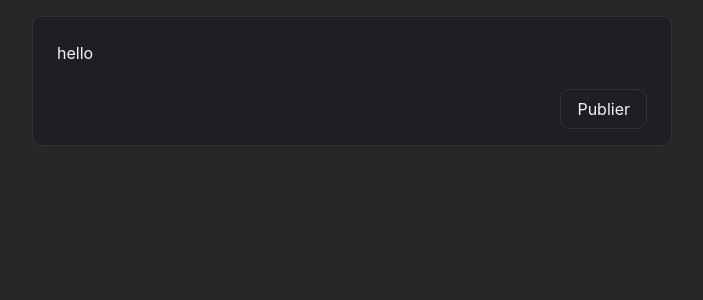
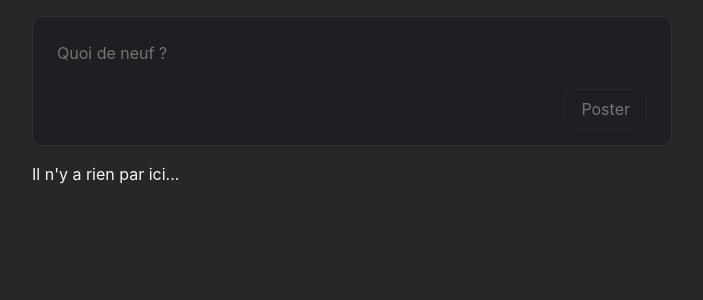
Before and after one commit to KytMj/vueJS_cours, a Vue app: page / in a window 1280 px wide. Shown: the top 300 px of the page, without its empty margins (288-991 px from the left). Built offline with nearby package versions, Linux system fonts and the light colour scheme.

Commit message:
fin du 2e cours : probleme invertedPosts

```diff
--- a/src/App.vue
+++ b/src/App.vue
@@ -1,17 +1,27 @@
 <script setup>
-import { ref } from "vue";
+import { ref, computed } from "vue";
 
-//let text = "Ca va bien";
-const text = ref("hello");
+const text = ref("");
+const trimmedText = computed(()=> text.value.trim());// à chaque fois que "text" est modifiée, la fonction fléchée ()=>text.value.trim() va être utilisée
 
 // function updateText(event) {
 //   text.value = event.target.value;
 // }
 
 const posts = ref([]);
+const invertedPosts = computed(()=> posts.slice().sort((post2, post1) => post1.createdAt - post2.createdAt))
 
 function addPost() {
-  posts.value.push(text.value);
+  const newPost = {
+    id: Math.random().toString(36).substring(2), //UUID
+    content: trimmedText.value,
+    createdAt: new Date(),
+    author: {
+      username: "anonymous",
+      avatarURL: "https://avatars.githubusercontent.com/u/130103824?v=4"
+    }
+  }
+  posts.value.push(newPost);
   text.value = "";
 }
 </script>
@@ -28,13 +38,22 @@ function addPost() {
           - v-model = binding bi-latéral (v-bind et v-on en même temps)
           - v-for = permet de faire des foreach et des for
         -->
-        <button type="submit">Publier</button>
+        <button type="submit" :disabled="!trimmedText">Poster</button>
       </form>
 
-      <!--<p>{{ text }}</p>-->
-      <!--RENDU DECLARATIF-->
 
-      <p v-for="(post, index) in posts" :key="index">{{ post }}</p>
+      <p v-show="!posts.length"> Il n'y a rien par ici...</p>
+
+      <article v-for="(post, index) in /*invertedPosts*/posts" :key="index" class="card">
+        <header>
+          <img :src="post.author.avatarURL" :alt="post.author.username" width="36" height="36"/>
+          <!--RENDU DECLARATIF-->
+          <a>{{ post.author.username }}</a>
+          <a>{{ post.createdAt }}</a>
+        </header>
+        <!--RENDU DECLARATIF-->
+        <p>{{ post.content }}</p>
+      </article>
     </div>
   </main>
 </template>
@@ -81,4 +100,27 @@ button {
   height: 40px;
   padding: 0 1rem;
 }
+button:disabled{
+  opacity: 0.4;
+  cursor: not-allowed;
+}
+article {
+  padding: 1rem;
+  overflow: hidden;
+}
+
+article p{
+  white-space: pre-wrap;
+}
+
+article header{
+  display: flex;
+  align-items: center;
+  gap: 0.5rem;
+  margin-bottom: 1rem;
+}
+
+article img{
+  border-radius: 50%;
+}
 </style>
```
